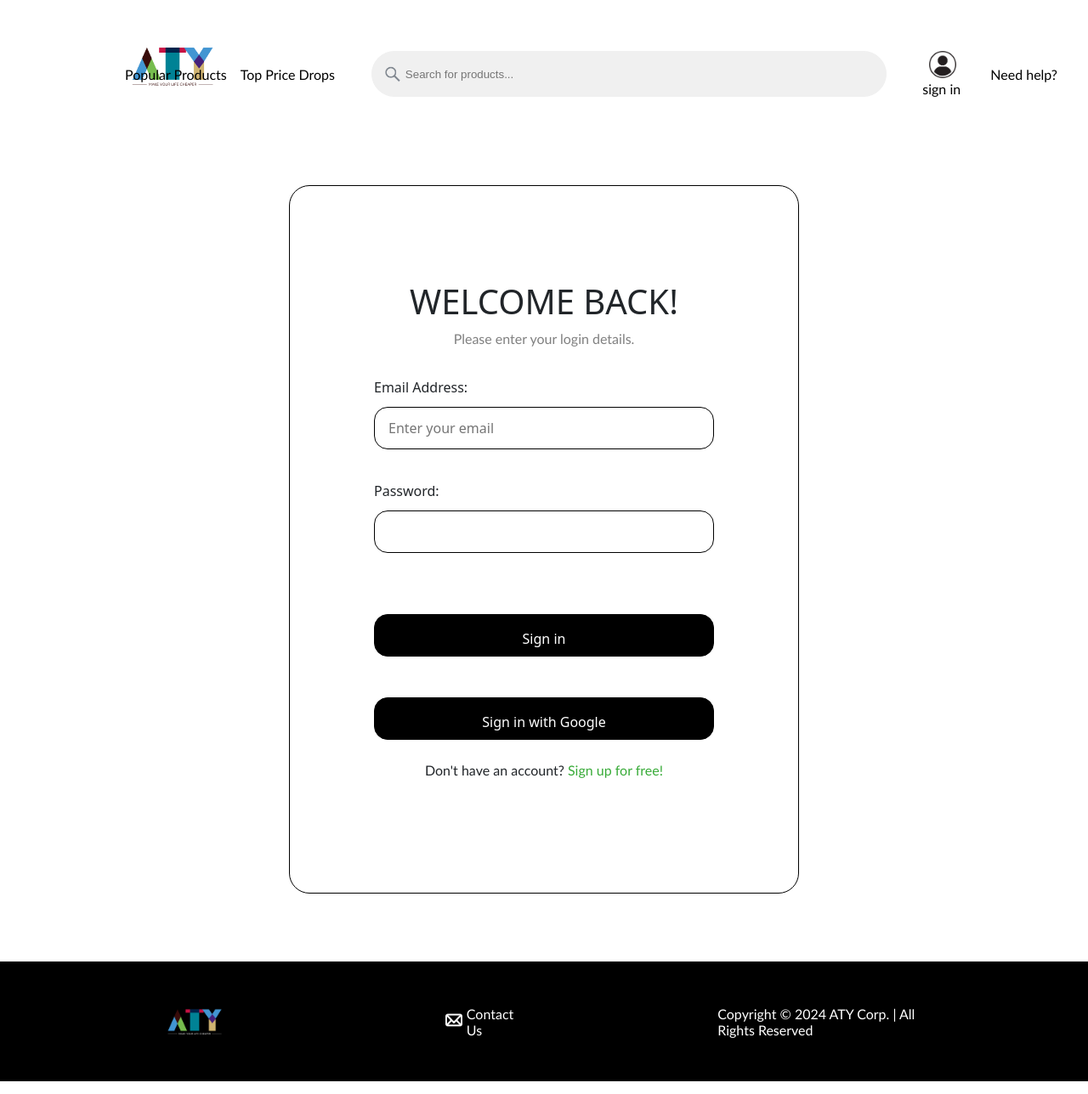
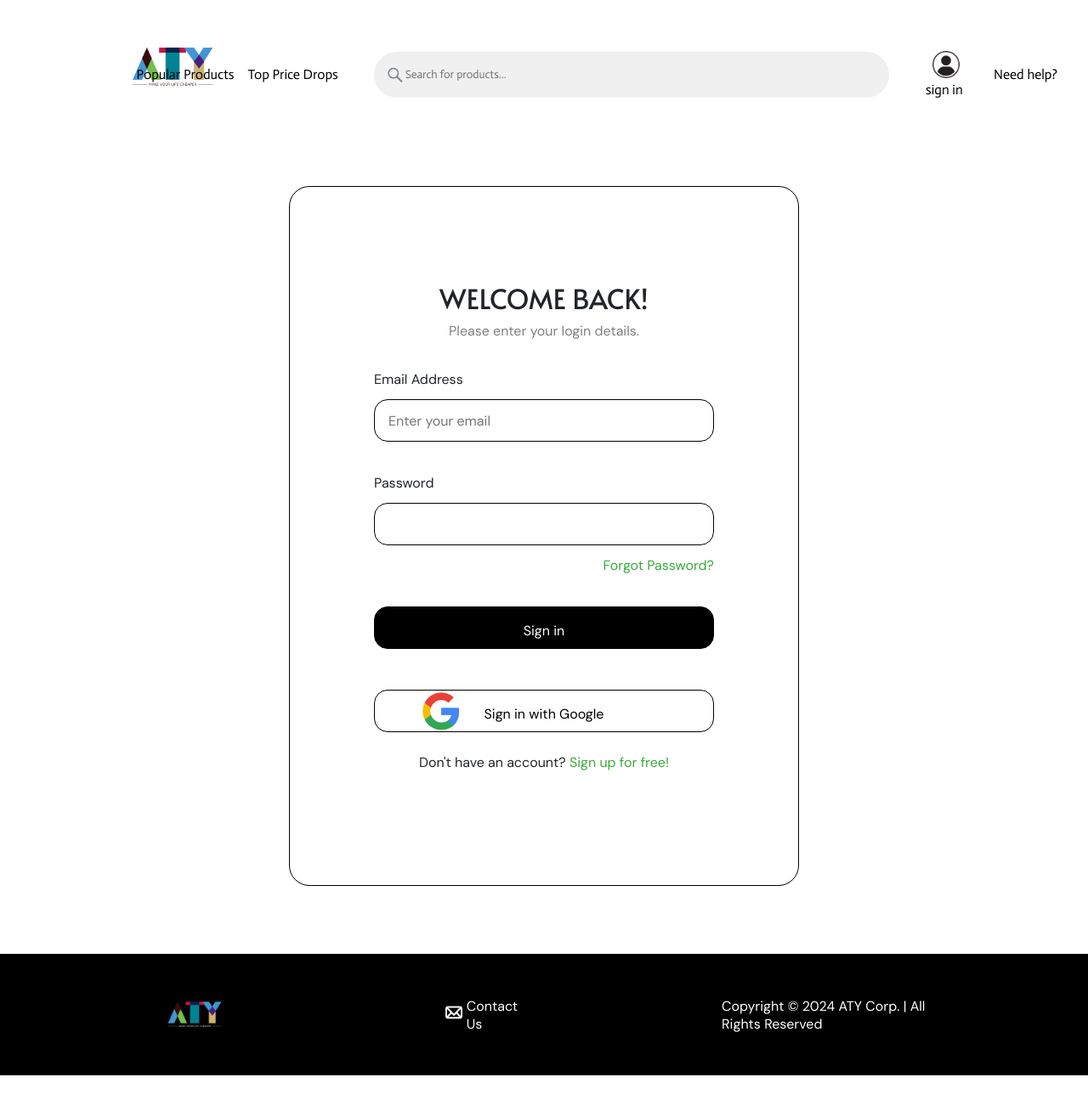
Before and after one commit to vol2468/CamelCamelCamelClone, a PHP site: page /login.html in a window 1280 px wide. Shown: the whole page at 85% size. After the commit the page ends 1266 px from the top, so only its background shows below. Run offline with PHP 8.4, Linux system fonts and the light colour scheme.

Commit message:
finished login, register frontend

```diff
--- a/code/css/footer.css
+++ b/code/css/footer.css
@@ -1,5 +1,5 @@
 body {
-    font-family: "Trebuchet MS","Lucida Grande","Lucida Sans Unicode","Lucida Sans","Tahoma,sans-serif";
+    font-family: "DM Sans";
     font-size: 1em;
 }
 
--- a/code/css/header.css
+++ b/code/css/header.css
@@ -1,5 +1,5 @@
 body {
-    font-family: "Trebuchet MS","Lucida Grande","Lucida Sans Unicode","Lucida Sans","Tahoma,sans-serif";
+    font-family: "Actor";
     font-size: 1em;
 }
 
@@ -12,7 +12,6 @@ h2 {
 }
 
 #site-logo {
-    /* background-color: aquamarine; */
     margin-bottom: 1em;
     display: flex;
     align-items: center;
@@ -63,6 +62,10 @@ h2 {
     background-color: #F0F0F0;
 }
 
+#search::placeholder {
+    font-family: "Actor";
+  }
+
 #search:focus {
     background-image: none;
 }
--- a/code/css/login.css
+++ b/code/css/login.css
@@ -1,9 +1,11 @@
 p, body {
-    font-family: "Trebuchet MS","Lucida Grande","Lucida Sans Unicode","Lucida Sans","Tahoma,sans-serif";
+    font-family: "DM Sans" !important;
     font-size: 1em;
 }
 
 h1 {
+    font-family: "Alata";
+    font-weight: normal;
     font-size: 2em;
 }
 
@@ -62,6 +64,13 @@ form input {
     background-color: black;
 }
 
+#google {
+    background-color: white;
+    background-image: url("../images/google.png");
+    background-size: 140px;
+    background-repeat: no-repeat;
+}
+
 .input {
     margin: 0.8em 0 0.8em 0;
 }
@@ -70,6 +79,18 @@ form input {
     display: block;
 }
 
+#forgot {
+    position: relative;
+    bottom: 12px;
+    margin: 0 0 0 auto;
+    margin-left: auto;
+}
+
+#forgot a {
+    text-decoration: none;
+    color: #38AB38;
+}
+
 #sig {
     text-decoration: none;
     color: #38AB38;
--- a/code/css/register.css
+++ b/code/css/register.css
@@ -1,9 +1,11 @@
-body {
-    font-family: "Trebuchet MS","Lucida Grande","Lucida Sans Unicode","Lucida Sans","Tahoma,sans-serif";
+p, body {
+    font-family: "DM Sans" !important;
     font-size: 1em;
 }
 
 h1 {
+    font-family: "Alata";
+    font-weight: normal;
     font-size: 2em;
 }
 
--- a/code/footer.html
+++ b/code/footer.html
@@ -2,6 +2,7 @@
     make sure to adjust the height value on footer.js
     so that all contents in this file is displayed correctly.
 -->
+
 <!DOCTYPE html>
 <html>
 
@@ -9,11 +10,11 @@
     <meta charset="utf-8">
     <title>Footer</title>
     <link rel="stylesheet" href="css/reset.css"/>
+    <link href='https://fonts.googleapis.com/css?family=DM Sans' rel='stylesheet'>
     <link rel="stylesheet" href="css/footer.css"/>
 </head>
 
 <body>
-    <!-- <br> -->
     <footer>
         <br>
         <div id="site-logo">
--- a/code/header.html
+++ b/code/header.html
@@ -2,7 +2,6 @@
     make sure to adjust the height value on header.js
     so that all contents in this file is displayed correctly.
 -->
-
 
 <!DOCTYPE html>
 <html>
@@ -11,6 +10,7 @@
     <meta charset="utf-8">
     <title>Header</title>
     <link rel="stylesheet" href="css/reset.css"/>
+    <link href='https://fonts.googleapis.com/css?family=Actor' rel='stylesheet'>
     <link rel="stylesheet" href="css/header.css"/>
 </head>
 
@@ -20,7 +20,6 @@
             <figure>
                 <a href="main.html" target="_top"><img src="images/logo_white.png" alt="logo" width="100px"/></a>
             </figure>
-            <!-- <h1>Camelcamelcamel Clone</h1> -->
         </div>
         <div id="navigation-menu">
             <a href="#">Popular Products</a>
--- a/code/login.html
+++ b/code/login.html
@@ -8,8 +8,10 @@
 
         <title>Login</title>
         <link rel="stylesheet" href="css/reset.css"/>
+        <link href="https://cdn.jsdelivr.net/npm/bootstrap@5.3.3/dist/css/bootstrap.min.css" rel="stylesheet" integrity="sha384-QWTKZyjpPEjISv5WaRU9OFeRpok6YctnYmDr5pNlyT2bRjXh0JMhjY6hW+ALEwIH" crossorigin="anonymous">
         <link rel="stylesheet" href="css/login.css"/>
-        <link href="https://cdn.jsdelivr.net/npm/bootstrap@5.3.3/dist/css/bootstrap.min.css" rel="stylesheet" integrity="sha384-QWTKZyjpPEjISv5WaRU9OFeRpok6YctnYmDr5pNlyT2bRjXh0JMhjY6hW+ALEwIH" crossorigin="anonymous">
+        <link href='https://fonts.googleapis.com/css?family=Alata' rel='stylesheet'>
+        <link href='https://fonts.googleapis.com/css?family=DM Sans' rel='stylesheet'>
     </head>
     <body>
 
@@ -24,21 +26,21 @@
                 <div id="signin-info">
                     <form method="post" action="#">
                         <div class="input">
-                            <label for="email">Email Address: </label>
+                            <label for="email">Email Address</label>
                             <input type="email" id="email" name="email" placeholder="Enter your email"/>
                         </div>
                         <div class="input">
-                            <label for="password">Password: </label>
-                            <input type="password" name="password"/>
+                            <label for="password">Password</label>
+                            <input type="password" id="password" name="password"/>
                         </div>
-                        <br>
+                        <p id="forgot"><a href="#">Forgot Password?</a></p>
                         <div class="input">
                             <input type="submit" id="submit" value="Sign in"/>
                         </div>
                         <div class="input">
-                            <input type="submit" id="submit" value="Sign in with Google"/>
+                            <input id="google" type="submit" id="submit" value="Sign in with Google"/>
                         </div>
-                        <p>Don't have an account? <span><a id="sig" href="">Sign up for free!</a></span></p>
+                        <p>Don't have an account? <span><a id="sig" href="register.html">Sign up for free!</a></span></p>
                     </form>
                 </div>
             </div>
```
Also changed, not shown: code/register.html (+7 -5 lines), code/images/google.jpg (deleted), code/images/google.png (added).
